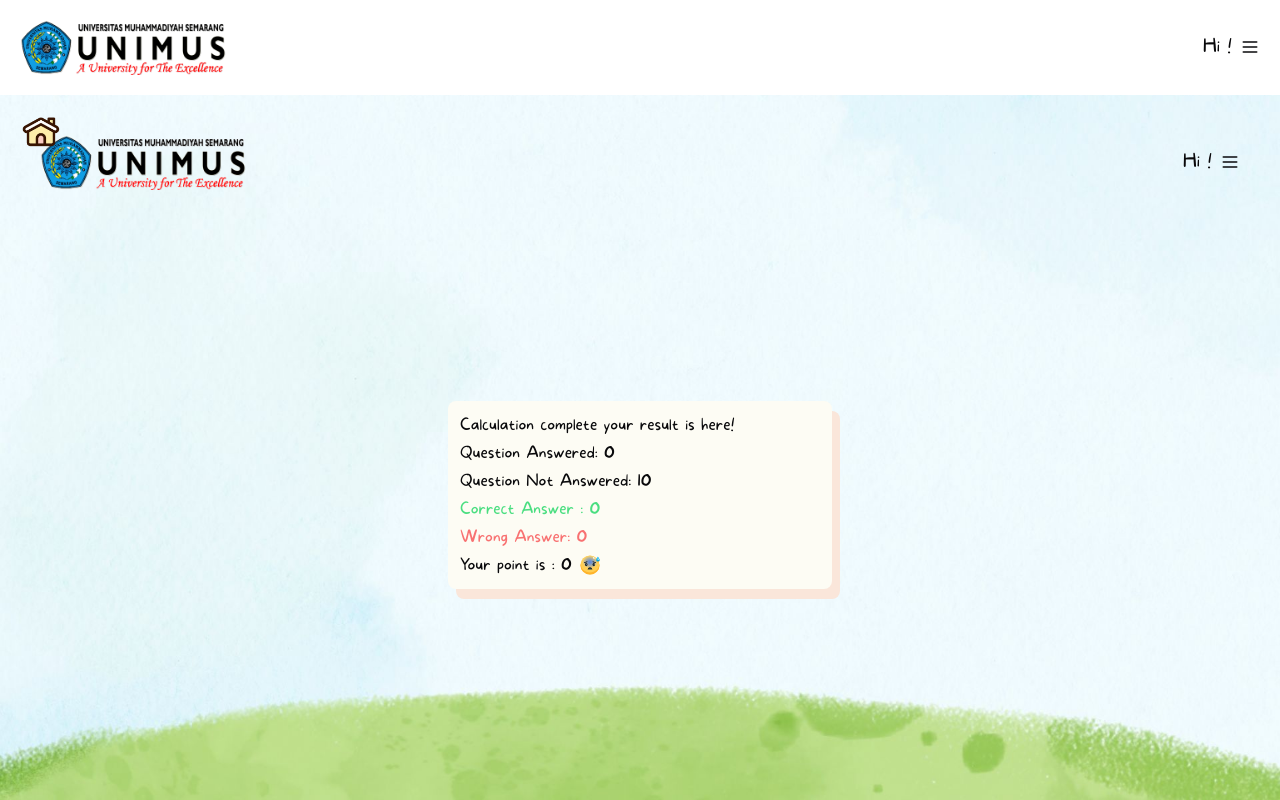
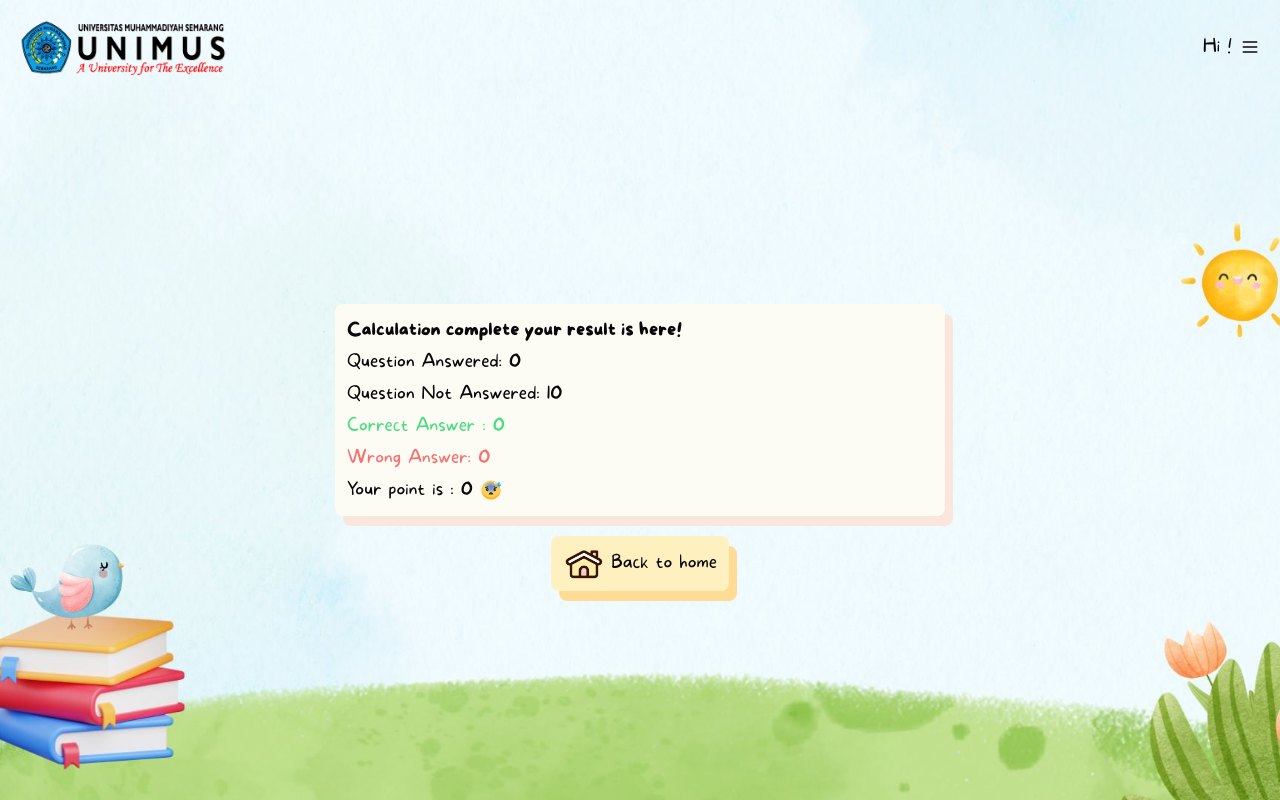
Before and after one commit to mazc0de/project-nabila, a React (Vite) app: page /quiz/true-or-false/result in a window 1280 px wide. Built offline with nearby package versions, Linux system fonts and the light colour scheme.

Commit message:
refactor: quiz true or false result

```diff
--- a/src/components/Layout/index.tsx
+++ b/src/components/Layout/index.tsx
@@ -49,6 +49,10 @@
       setBgImage("bg-material-definition");
     } else if (pathname === ROUTES.TRUE_OR_FALSE) {
       setBgImage("bg-material-definition");
+    } else if (pathname === ROUTES.TRUE_OR_FALSE_RESULT) {
+      setBgImage("bg-material-definition");
+    } else if (/^\/quiz\/true-or-false\/[\w-]+$/.test(pathname)) {
+      setBgImage("bg-material-definition");
     }
   }, [location.pathname]);
 
--- a/src/constant/routes.ts
+++ b/src/constant/routes.ts
@@ -9,6 +9,7 @@
   LANGUAGE_FEATURES: "/material-definition/language-features",
   MATERIAL_TEXT_1: "/material/1",
   TRUE_OR_FALSE: "/quiz/true-or-false",
+  TRUE_OR_FALSE_RESULT: "/quiz/true-or-false/result",
 };
 
 export default ROUTES;
--- a/src/pages/TrueOrFalse/TrueOrFalseResult.tsx
+++ b/src/pages/TrueOrFalse/TrueOrFalseResult.tsx
@@ -18,6 +18,7 @@
 import { Button } from "@/components/ui/button";
 import { trueOrFalseQuestion } from "./trueOrFalseQuestion";
 import { resetTrueOrFalseAnswer } from "@/redux/reducer/userTrueOrFalseAnswerSlice";
+import { Loader2 } from "lucide-react";
 
 const TrueOrFalseResult = () => {
   const dispatch = useDispatch();
@@ -113,15 +114,70 @@
   }, [isCalculating]);
 
   return (
-    <div className="relative flex h-screen w-full flex-col bg-grass bg-cover bg-bottom p-5">
-      <div className="absolute">
+    <>
+      <div className="mx-auto flex h-screen w-full flex-col items-center justify-center bg-cover bg-center p-5 lg:w-[650px]">
+        <div className="shadow-card__generic-structure w-full rounded-lg bg-off-white-100 p-3">
+          {isCalculating ? (
+            <div className="flex items-center">
+              <div className="mr-2">
+                <Loader2 className={`h-10 w-10 animate-spin text-black`} />
+              </div>
+              <p className="font-moreSugar text-sm font-bold lg:text-lg">
+                Calculating{dots}
+              </p>
+            </div>
+          ) : (
+            <div className="flex flex-col gap-1">
+              <p className="font-moreSugar text-sm font-bold lg:text-lg">
+                Calculation complete your result is here!
+              </p>
+              <p className="font-moreSugar text-sm lg:text-lg">
+                Question Answered: {questionAnswered}
+              </p>
+              <p className="font-moreSugar text-sm lg:text-lg">
+                Question Not Answered: {questionNotAnswered}
+              </p>
+              <p className="font-moreSugar text-sm text-green-400 lg:text-lg">
+                Correct Answer : {correctAnswerCount}
+              </p>
+              <p className="font-moreSugar text-sm text-red-400 lg:text-lg">
+                Wrong Answer: {wrongAnswerCount}
+              </p>
+              <div className="flex items-center gap-2">
+                <p className="font-moreSugar text-sm lg:text-lg">
+                  Your point is : {finalPoint}
+                </p>
+                <img
+                  src={
+                    finalPoint === 0
+                      ? icons.FEEL_BAD_EMOJI
+                      : finalPoint <= 50
+                        ? icons.SAD_EMOJI
+                        : finalPoint <= 79
+                          ? icons.NEUTRAL_EMOJI
+                          : finalPoint < 90
+                            ? icons.SMILE_EMOJI
+                            : finalPoint >= 90
+                              ? icons.SMILE_EMOJI
+                              : undefined
+                  }
+                  alt="emoji-icon"
+                  className="w-5"
+                />
+              </div>
+            </div>
+          )}
+        </div>
         <Dialog open={openDialog} onOpenChange={setOpenDialog}>
           <DialogTrigger>
-            <img
-              src={icons.BUTTON_HOME}
-              alt="home-button"
-              className="button-effect-clicked w-10"
-            />
+            <div className="shadow-card__material-definition mt-5 flex w-auto cursor-pointer items-center rounded-lg bg-vanilla-cream p-3 transition duration-300 hover:bg-vanilla-cream/70 active:bg-vanilla-cream">
+              <img
+                src={icons.BUTTON_HOME}
+                alt="home button"
+                className="mr-2 w-10"
+              />
+              <p className="font-moreSugar text-sm lg:text-lg">Back to home</p>
+            </div>
           </DialogTrigger>
           <DialogContent className="shadow-card__generic-structure w-full bg-off-white-100 [&>button]:hidden">
             <DialogHeader className="">
@@ -148,53 +204,7 @@
           </DialogContent>
         </Dialog>
       </div>
-      <Navbar />
-      <div className="flex h-full items-center justify-center">
-        <div className="shadow-card__generic-structure flex h-auto min-h-44 w-96 flex-col gap-1 rounded-lg bg-off-white-100 p-3">
-          {isCalculating ? (
-            <p className="font-moreSugar">Calculating{dots}</p>
-          ) : (
-            <div className="flex flex-col gap-1">
-              <p className="font-moreSugar">
-                Calculation complete your result is here!
-              </p>
-              <p className="font-moreSugar">
-                Question Answered: {questionAnswered}
-              </p>
-              <p className="font-moreSugar">
-                Question Not Answered: {questionNotAnswered}
-              </p>
-              <p className="font-moreSugar text-green-400">
-                Correct Answer : {correctAnswerCount}
-              </p>
-              <p className="font-moreSugar text-red-400">
-                Wrong Answer: {wrongAnswerCount}
-              </p>
-              <div className="flex items-center gap-2">
-                <p className="font-moreSugar">Your point is : {finalPoint}</p>
-                <img
-                  src={
-                    finalPoint === 0
-                      ? icons.FEEL_BAD_EMOJI
-                      : finalPoint <= 50
-                        ? icons.SAD_EMOJI
-                        : finalPoint <= 79
-                          ? icons.NEUTRAL_EMOJI
-                          : finalPoint < 90
-                            ? icons.SMILE_EMOJI
-                            : finalPoint >= 90
-                              ? icons.SMILE_EMOJI
-                              : undefined
-                  }
-                  alt="emoji-icon"
-                  className="w-5"
-                />
-              </div>
-            </div>
-          )}
-        </div>
-      </div>
-    </div>
+    </>
   );
 };
 
--- a/src/pages/TrueOrFalse/index.tsx
+++ b/src/pages/TrueOrFalse/index.tsx
@@ -36,7 +36,7 @@
             <img
               src={icons.BUTTON_NEXT}
               alt="next-button"
-              className="button-effect-clicked h-[35px] w-[95px]"
+              className="button-effect-clicked h-[35px] w-[95px] lg:h-[50px] lg:w-[125px]"
             />
           </Link>
         </div>
```
Also changed, not shown: src/pages/TrueOrFalse/TrueOrFalseQuiz.tsx (+184 -76 lines).
